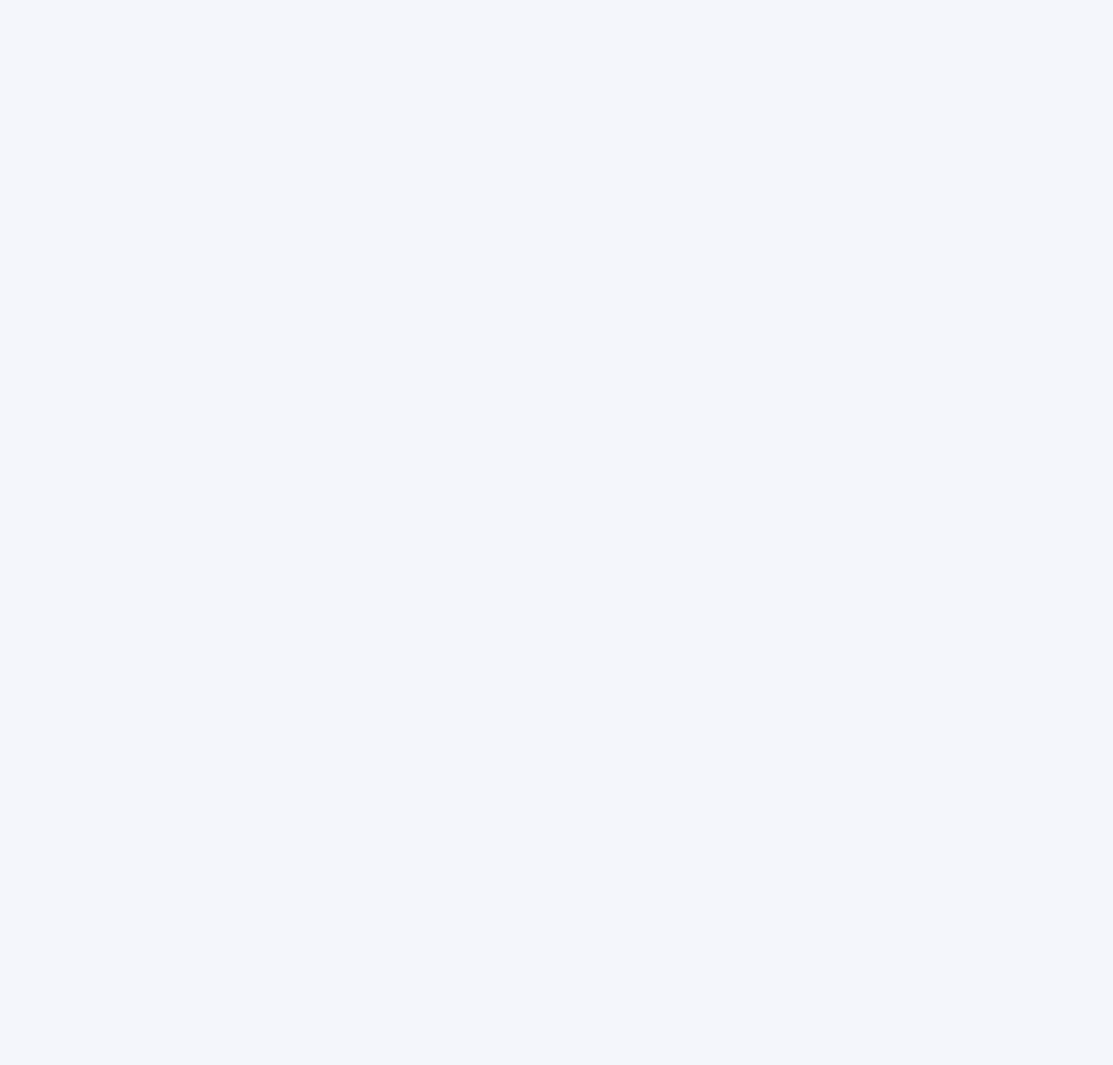
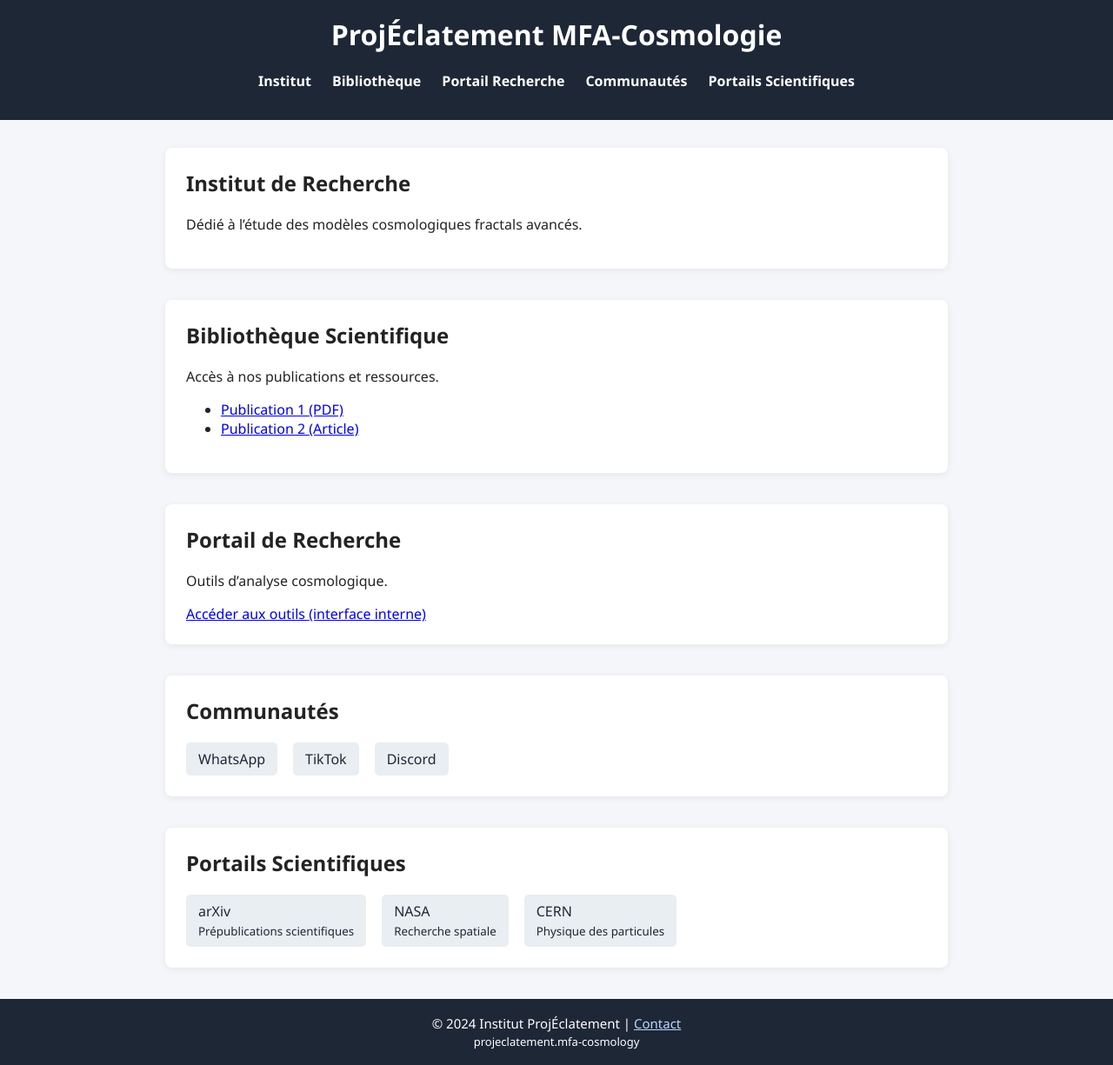
Before and after one commit to ServantOfNations/projeclatement.mfa-cosmology, a plain HTML site: page index.html in a window 1280 px wide. Shown: the whole page at 87% size. Before the commit the page ends 800 px from the top, so only its background shows below. Drawn offline with Linux system fonts and the light colour scheme.

Commit message:
Update index.html

```diff
--- a/index.html
+++ b/index.html
@@ -2,48 +2,90 @@
 <html lang="fr">
 <head>
   <meta charset="UTF-8">
-  <meta name="viewport" content="width=device-width, initial-scale=1.0">
+  <meta name="viewport" content="width=device-width, initial-scale=1">
   <title>ProjÉclatement MFA-Cosmologie</title>
-  <link rel="stylesheet" href="https://cdnjs.cloudflare.com/ajax/libs/font-awesome/6.4.0/css/all.min.css">
   <style>
-    :root {
-      --bleu-cosmique: #0d3b66;
-      --quantum-purple: #5e2ced;
-      --gris-clair: #f4f6fb;
-      --ombre: 0 10px 20px rgba(13,59,102,0.08);
-    }
-    body {
-      font-family: 'Segoe UI', Arial, sans-serif;
-      line-height: 1.7;
-      background: var(--gris-clair);
-      color: #222;
-      margin: 0;
-    }
-    header {
-      background: var(--bleu-cosmique);
-      color: white;
-      padding: 28px 0 18px 0;
-      text-align: center;
-      box-shadow: var(--ombre);
-      position: sticky;
-      top: 0;
-      z-index: 100;
-    }
-    header h1 {
-      font-size: 2.2em;
-      margin: 0 0 7px 0;
-      letter-spacing: 1.5px;
-    }
-    nav {
-      font-size: 1.1em;
-      margin-top: 5px;
-    }
-    nav a {
-      color: white;
-      text-decoration: none;
-      margin: 0 12px;
-      transition: border-bottom .2s;
-      padding-bottom: 3px;
-    }
-    nav a:hover, nav a:focus {
+    body { font-family: 'Segoe UI', Arial, sans-serif; margin: 0; background: #f5f6fa; color: #232323;}
+    header, footer { background: #1e2736; color: #fff; padding: 18px 0;}
+    nav ul { list-style: none; display: flex; gap: 24px; justify-content: center; padding: 0;}
+    nav a { color: #fff; text-decoration: none; font-weight: 600;}
+    main { max-width: 900px; margin: 32px auto; padding: 0 20px;}
+    section { margin-bottom: 36px; background: #fff; border-radius: 8px; box-shadow: 0 2px 8px #0001; padding: 24px;}
+    h1, h2, h3 { margin-top: 0;}
+    .external-links, .communities { display: flex; gap: 18px; flex-wrap: wrap;}
+    .external-links a, .communities a { display: inline-block; padding: 8px 14px; background: #e9eef2; border-radius: 5px; color: #1e2736; text-decoration: none; font-weight: 500;}
+    .external-links a:hover, .communities a:hover { background: #d2e2fd; }
+    footer { text-align: center; font-size: 15px;}
+  </style>
+</head>
+<body>
+  <header>
+    <h1 style="text-align:center;">ProjÉclatement MFA-Cosmologie</h1>
+    <nav>
+      <ul>
+        <li><a href="#institut">Institut</a></li>
+        <li><a href="#bibliotheque">Bibliothèque</a></li>
+        <li><a href="#recherche">Portail Recherche</a></li>
+        <li><a href="#communautes">Communautés</a></li>
+        <li><a href="#portails">Portails Scientifiques</a></li>
+      </ul>
+    </nav>
+  </header>
+
+  <main>
+    <!-- Section Institut -->
+    <section id="institut">
+      <h2>Institut de Recherche</h2>
+      <p>Dédié à l’étude des modèles cosmologiques fractals avancés.</p>
+      <!-- Ajoutez ici des contenus internes, équipe, missions, etc. -->
+    </section>
+
+    <!-- Section Bibliothèque Scientifique -->
+    <section id="bibliotheque">
+      <h2>Bibliothèque Scientifique</h2>
+      <p>Accès à nos publications et ressources.</p>
+      <!-- Liens vers publications internes ou documents -->
+      <div>
+        <ul>
+          <li><a href="#">Publication 1 (PDF)</a></li>
+          <li><a href="#">Publication 2 (Article)</a></li>
+        </ul>
+      </div>
+    </section>
+
+    <!-- Section Portail de Recherche -->
+    <section id="recherche">
+      <h2>Portail de Recherche</h2>
+      <p>Outils d’analyse cosmologique.</p>
+      <div>
+        <a href="#">Accéder aux outils (interface interne)</a>
+      </div>
+    </section>
+
+    <!-- Section Communautés -->
+    <section id="communautes">
+      <h2>Communautés</h2>
+      <div class="communities">
+        <a href="https://wa.me/" target="_blank">WhatsApp</a>
+        <a href="https://www.tiktok.com/" target="_blank">TikTok</a>
+        <a href="https://discord.com/" target="_blank">Discord</a>
+      </div>
+    </section>
+
+    <!-- Section Portails Scientifiques -->
+    <section id="portails">
+      <h2>Portails Scientifiques</h2>
+      <div class="external-links">
+        <a href="https://arxiv.org/" target="_blank">arXiv<br><small>Prépublications scientifiques</small></a>
+        <a href="https://nasa.gov/" target="_blank">NASA<br><small>Recherche spatiale</small></a>
+        <a href="https://cern.ch/" target="_blank">CERN<br><small>Physique des particules</small></a>
+      </div>
+    </section>
+  </main>
+
+  <footer>
+    © 2024 Institut ProjÉclatement | <a href="mailto:contact@projeclatement.mfa-cosmology" style="color:#b8d5ff;">Contact</a><br>
+    <span style="font-size:13px;">projeclatement.mfa-cosmology</span>
+  </footer>
+</body>
 </html>
```
